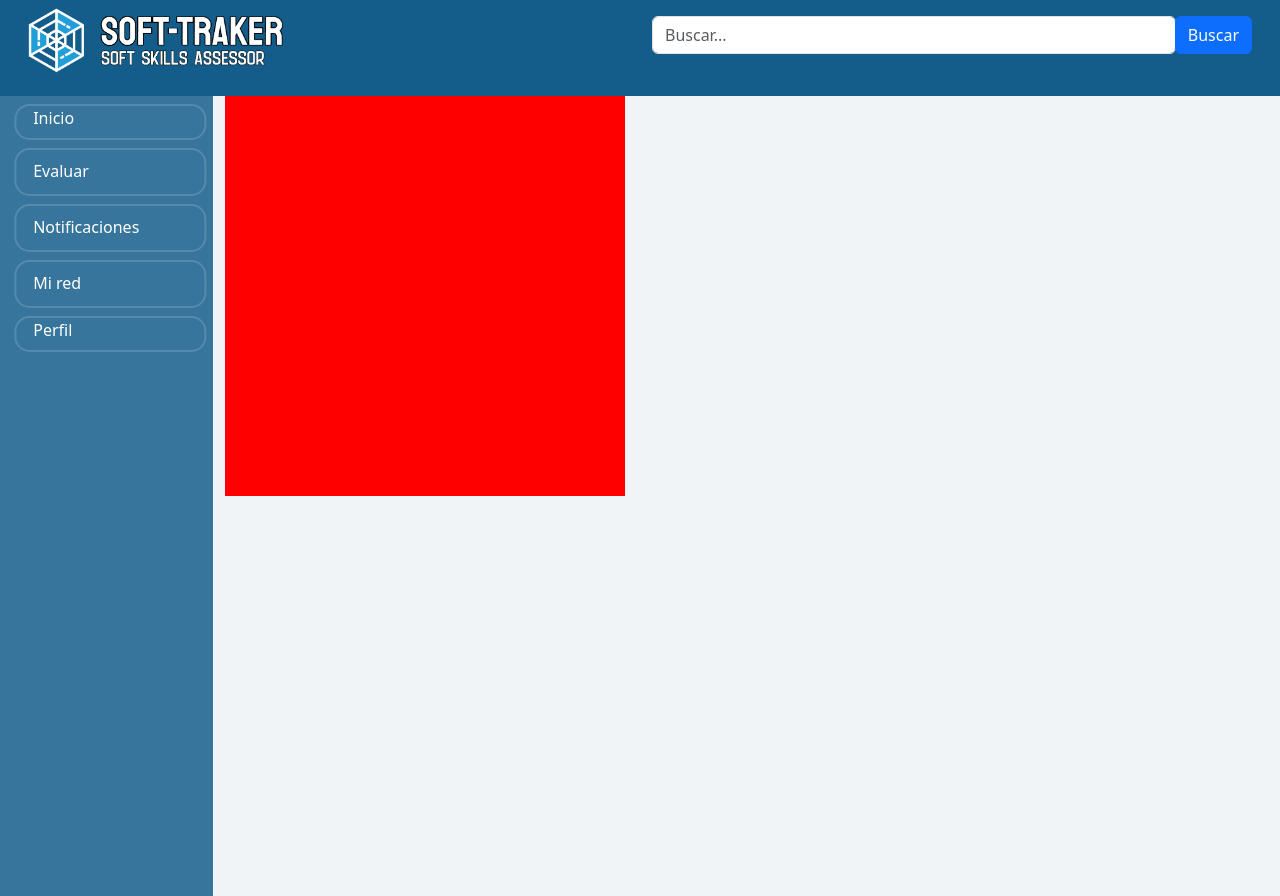
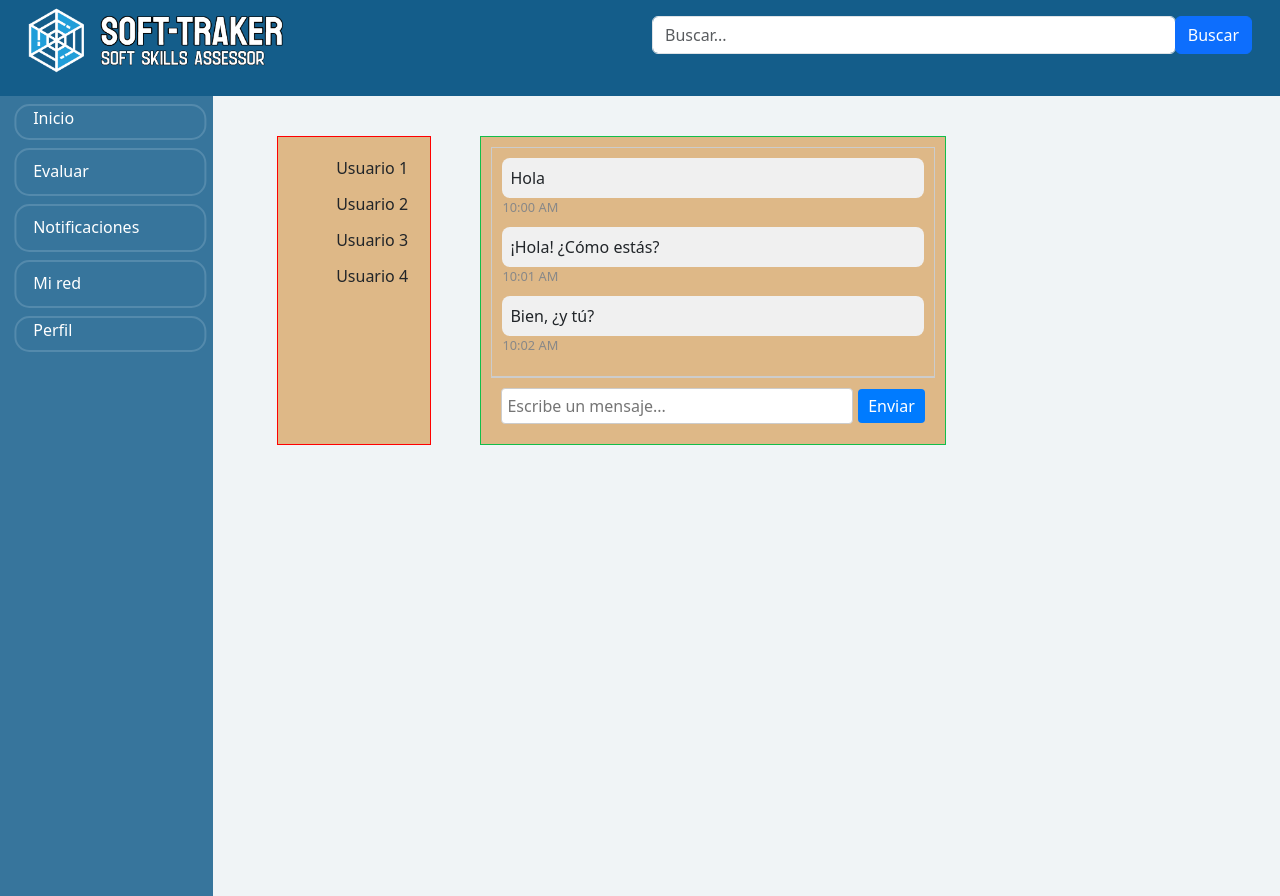
Before and after one commit to SoftTecky/website, a Vue app: page /network in a window 1280 px wide. Built offline with nearby package versions, Linux system fonts and the light colour scheme.

Commit message:
Chat agregado, faltan correciones

```diff
--- /dev/null
+++ b/src/components/ChatExample.vue
@@ -0,0 +1,104 @@
+<template>
+    <div class="chat">
+        <div class="chat-window">
+            <div v-for="message in messages" :key="message.id" class="message">
+                <div class="message-content">{{ message.content }}</div>
+                <div class="message-timestamp">{{ message.timestamp }}</div>
+            </div>
+        </div>
+        <div class="chat-input">
+            <input v-model="newMessage" @keyup.enter="sendMessage" placeholder="Escribe un mensaje..." />
+            <button @click="sendMessage">Enviar</button>
+        </div>
+    </div>
+</template>
+
+<script>
+export default {
+    name: "ModuloChat",
+    data() {
+        return {
+            messages: [
+                { id: 1, content: "Hola", timestamp: "10:00 AM" },
+                { id: 2, content: "¡Hola! ¿Cómo estás?", timestamp: "10:01 AM" },
+                { id: 3, content: "Bien, ¿y tú?", timestamp: "10:02 AM" },
+            ],
+            newMessage: "",
+        };
+    },
+    methods: {
+        sendMessage() {
+            if (this.newMessage.trim() !== "") {
+                const newId = this.messages.length + 1;
+                const newTimestamp = this.getCurrentTimestamp();
+                this.messages.push({
+                    id: newId,
+                    content: this.newMessage,
+                    timestamp: newTimestamp,
+                });
+                this.newMessage = "";
+            }
+        },
+        getCurrentTimestamp() {
+            const currentDate = new Date();
+            const hours = String(currentDate.getHours()).padStart(2, "0");
+            const minutes = String(currentDate.getMinutes()).padStart(2, "0");
+            return `${hours}:${minutes}`;
+        },
+    },
+};
+</script>
+
+<style scoped>
+.chat {
+    display: flex;
+    flex-direction: column;
+    height: 100%;
+}
+
+.chat-window {
+    flex-grow: 1;
+    overflow-y: auto;
+    border: 1px solid #ccc;
+    padding: 10px;
+}
+
+.message {
+    margin-bottom: 10px;
+}
+
+.message-content {
+    background-color: #f0f0f0;
+    padding: 8px;
+    border-radius: 8px;
+}
+
+.message-timestamp {
+    font-size: 0.8em;
+    color: #888;
+}
+
+.chat-input {
+    display: flex;
+    align-items: center;
+    padding: 10px;
+    border-top: 1px solid #ccc;
+}
+
+input {
+    flex-grow: 1;
+    padding: 5px;
+    border: 1px solid #ccc;
+    border-radius: 4px;
+    margin-right: 5px;
+}
+
+button {
+    padding: 5px 10px;
+    border: none;
+    background-color: #007bff;
+    color: #fff;
+    border-radius: 4px;
+    cursor: pointer;
+}
+</style>
--- a/src/views/NetworkView.vue
+++ b/src/views/NetworkView.vue
@@ -1,19 +1,75 @@
 <template>
-    <div class="cuadrado">
-
-    </div>
+        <div class="row">
+            <div class="col-md-2 custom-margin-right">
+                <div class="user-list">
+                    <ul class="user">
+                        <a class="nav-link btn">
+                            <i class="fs-4 bi-people"></i>
+                            <span class="ms-1">Usuario 1</span>
+                        </a>
+                        <a class="nav-link btn">
+                            <i class="fs-4 bi-people"></i>
+                            <span class="ms-1">Usuario 2</span>
+                        </a>
+                        <a class="nav-link btn">
+                            <i class="fs-4 bi-people"></i>
+                            <span class="ms-1">Usuario 3</span>
+                        </a>
+                        <a class="nav-link btn">
+                            <i class="fs-4 bi-people"></i>
+                            <span class="ms-1">Usuario 4</span>
+                        </a>
+                    </ul>
+                </div>
+            </div>
+            <div class="col-md-6 custom-margin-left">
+                <div class="chat-window">
+                    <!-- componente -->
+                    <chat></chat>
+                </div>
+            </div>
+        </div>
 </template>
 
 <script>
+import ModuloChat from "@/components/ChatExample.vue";
+
 export default {
-
-}
+    name: "MiRed",
+    components: {
+        chat: ModuloChat,
+    },
+};
 </script>
 
 <style scoped>
-.cuadrado {
-    width: 400px;
-    height: 400px;
-    background: red;
+/* * {
+    border: solid red 1px;
+} */
+
+.row {
+    padding: 3vh;
+    margin: 2vh 0 0 2vh;
+}
+
+.custom-margin-right {
+    margin-right: 5vh;
+}
+
+.user-list {
+    width: 12vw;
+    height: 100%;
+    padding: 10px;
+    background: burlywood;
+}
+div.user-list {
+    border: 1px solid #ff0000;
+}
+.chat-window {
+    flex-grow: 1;
+    overflow-y: auto;
+    border: 1px solid #12be4b;
+    padding: 10px;
+    background: burlywood;
 }
 </style>
--- a/src/views/ProfileView.vue
+++ b/src/views/ProfileView.vue
@@ -9,6 +9,7 @@
         </div>
         <div class="conetntGraph">
             <div class="Cuadro-inferior"></div>
+            <div class="Cuadro-Grafico"> GRAFICO DE TELARANIA </div>
             <div class="Primer-Cuadro"></div>
             <div class="Segundo-Cuadro"></div>
             <div class="Tercer-Cuadro"></div>
@@ -97,6 +98,16 @@ export default {
     margin: 53vh 0 0 2vh;
 }
 
+.Cuadro-Grafico {
+    width: 300px;
+    height: 238px;
+    background-color: hsl(180, 3%, 57%);
+    position: absolute;
+    padding: 3vh;
+    margin: 56vh 0 0 5vh;
+    border-radius: 15px;
+}
+
 .Primer-Cuadro,
 .Segundo-Cuadro,
 .Tercer-Cuadro,
```
